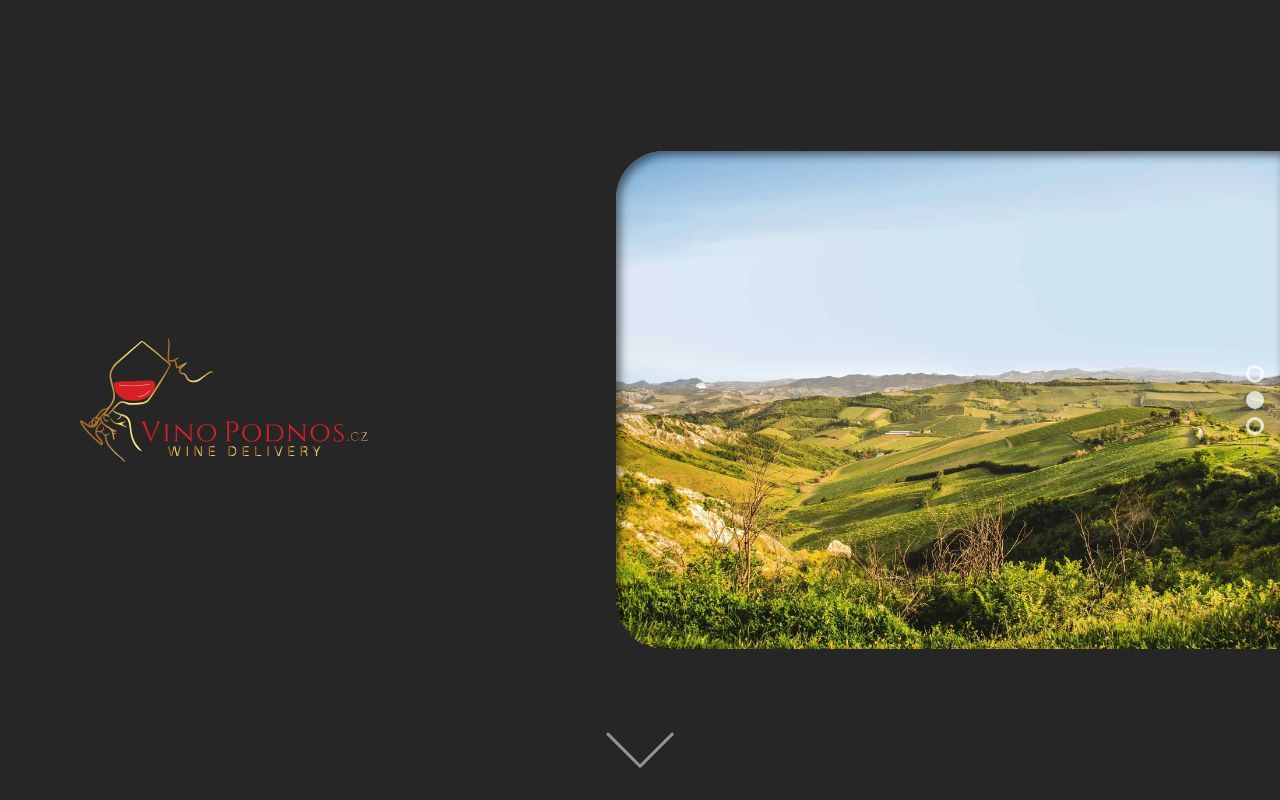
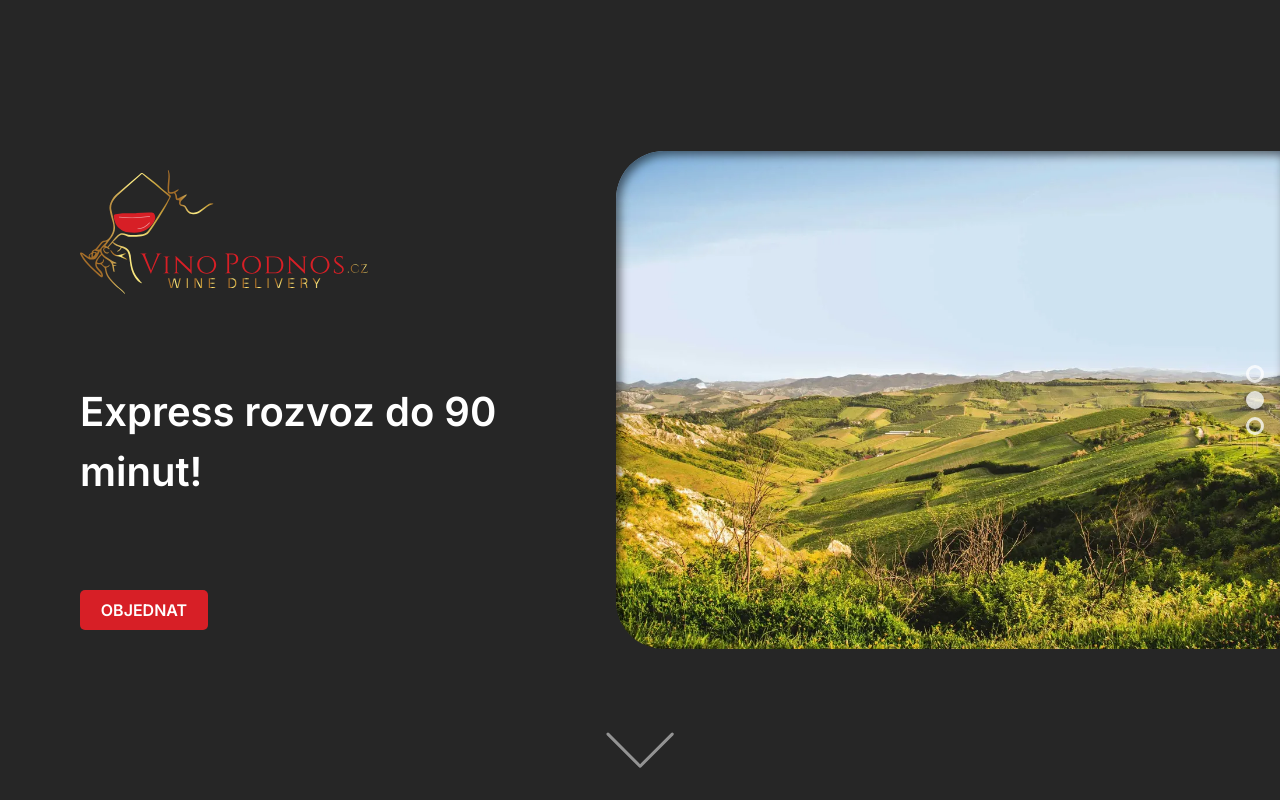
Before and after one commit to vinopodnos/eshop, a React (Create React App) app: page / in a window 1280 px wide. Shown: the top 800 px of the page. Built offline with nearby package versions, Linux system fonts and the light colour scheme; no server answers.

Commit message:
Fully working hero section

```diff
--- a/src/Home.module.scss
+++ b/src/Home.module.scss
@@ -3,8 +3,14 @@
 .hero {
 	position: relative;
 	background-color: v.clrl("dark", 15%);
-	min-height: fit-content;
-	height: 100vh;
+	min-height: 100vh;
+	height: fit-content;
+	isolation: isolate;
+
+	@include v.mq-max("medium") {
+		display: grid;
+		align-items: center;
+	}
 
 	+ nav {
 		border-block-start: 1px solid v.clrl("dark", 25%);
@@ -12,20 +18,34 @@
 }
 
 .container {
-	height: 100%;
-	max-width: 70rem;
+	height: fit-content;
+	width: 100%;
+	max-width: 80rem;
 	margin-inline: auto;
+	padding-inline: 5rem;
+
+	@include v.mq-max("small") {
+		padding-inline: 1.5rem;
+	}
 
 	@include v.mq-min("medium") {
+		min-height: 100vh;
 		display: grid;
-		grid-template-columns: calc(50% - 1.5rem) auto;
+		grid-template-columns: calc(50% - 4rem) auto;
+		align-items: center;
 	}
 }
 
 .hero-content {
+	margin-block: 1.5rem;
 	display: flex;
 	flex-direction: column;
-	justify-content: space-around;
+	align-items: flex-start;
+	gap: 3rem;
+
+	@include v.mq-max("small") {
+		margin-block: 3rem;
+	}
 }
 
 .logo {
@@ -33,6 +53,7 @@
 	width: 18rem;
 	max-width: 100%;
 	max-height: 30%;
+	min-height: 120px;
 
 	img {
 		display: block;
@@ -40,9 +61,17 @@
 		width: 100%;
 		object-fit: contain;
 	}
+}
 
-	@include v.mq-min("medium") {
+.hero-text {
+	color: v.clr("light");
+	font-weight: 600;
+	font-size: 2.5rem;
 }
+
+.hero-button {
+	text-transform: uppercase;
+	font-weight: 600;
 }
 
 .scroll-button {
@@ -116,6 +145,7 @@
 	gap: 1.5rem;
 }
 
+.hero-button,
 .show-all {
 	text-decoration: none;
 	padding: 0.5rem 1.3rem;
@@ -135,13 +165,33 @@
 	inset-block-start: 50%;
 	transform: translateY(-50%);
 	width: calc(50% + 1.5rem);
-	max-height: calc(100vh - 2rem);
+	max-height: calc(100% - 3rem);
 	overflow: hidden;
 	border-top-left-radius: 3rem;
 	border-bottom-left-radius: 3rem;
 	isolation: isolate;
 	aspect-ratio: 4 / 3;
 
+	@include v.mq-max("medium") {
+		transform: none;
+		width: auto;
+		max-height: initial;
+		aspect-ratio: auto;
+		inset: 0;
+		border-radius: 0;
+		z-index: -1;
+
+		&::after {
+			content: "";
+			position: absolute;
+			inset: 0;
+			z-index: 2;
+			background-color: v.clr("dark");
+			opacity: 0.7;
+		}
+	}
+
+	@include v.mq-min("medium") {
 		&::after {
 			content: "";
 			position: absolute;
@@ -150,16 +200,36 @@
 			border-radius: inherit;
 			box-shadow: inset 0.25rem 0.25rem 0.625rem #0008;
 		}
+	}
+
+	@include v.mq-min("large") {
+		position: relative;
+		transform: none;
+		width: auto;
+		inset: 0;
+		border-top-right-radius: 3rem;
+		border-bottom-right-radius: 3rem;
+		margin-inline-start: 1.5rem;
+	}
 
 	.controls {
 		position: absolute;
-		inset-inline-end: 1rem;
-		inset-block-start: 50%;
-		transform: translateY(-50%);
 		z-index: 3;
 		display: grid;
 		gap: 0.5rem;
 		opacity: 0.75;
+
+		@include v.mq-max("small") {
+			inset-block-start: 0;
+			inset-inline-start: 50%;
+			transform: translate(-50%, -15%) rotate(-90deg);
+		}
+
+		@include v.mq-min("small") {
+			inset-inline-end: 1rem;
+			inset-block-start: 50%;
+			transform: translateY(-50%);
+		}
 
 		button {
 			appearance: none;
@@ -178,6 +248,7 @@
 	}
 
 	img {
+		display: block;
 		position: absolute;
 		inset: 0;
 		width: 100%;
```
Also changed, not shown: src/Home.js. Lines whose indentation alone changed are shown as unchanged.
